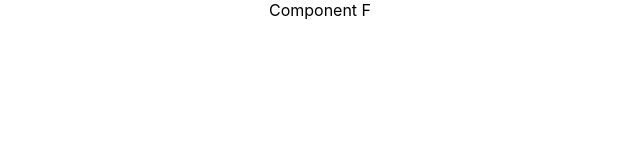
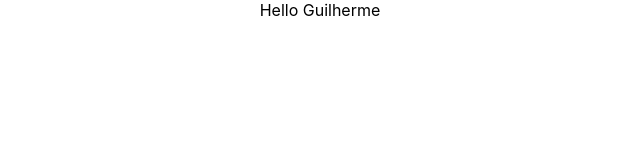
Before and after one commit to GuilhermeFDiniz/codevolution-course, a React (Create React App) app in the folder hello-world/: page / in a window 1280 px wide. Shown: the top 160 px of the page, without its empty margins (320-960 px from the left). Built offline with nearby package versions, Linux system fonts and the light colour scheme.

Commit message:
Pass props into nested components as a Context

```diff
--- a/hello-world/src/App.js
+++ b/hello-world/src/App.js
@@ -1,11 +1,14 @@
 import React, { Component } from 'react';
 import './App.css';
 import ComponentC from './components/ComponentC';
+import { UserProvider } from './components/userContext';
 
 function App() {
   return (
     <div className="App">
-      <ComponentC/>
+      <UserProvider value='Guilherme'>
+        <ComponentC/>
+      </UserProvider>
     </div>
   );
 }
--- a/hello-world/src/components/ComponentF.js
+++ b/hello-world/src/components/ComponentF.js
@@ -1,11 +1,14 @@
 import React, { Component } from 'react'
+import { UserConsumer } from './userContext'
 
 class ComponentF extends Component {
   render() {
     return (
-      <div>
-        Component F
-      </div>
+      <UserConsumer>
+        {(username) => {
+          return <div>Hello {username}</div>
+        }}
+      </UserConsumer>
     )
   }
 }
--- a/hello-world/src/components/userContext.js
+++ b/hello-world/src/components/userContext.js
@@ -0,0 +1,8 @@
+import React from "react";
+
+const UserContext = React.createContext()
+
+const UserProvider = UserContext.Provider
+const UserConsumer = UserContext.Consumer
+
+export {UserProvider, UserConsumer}
```
